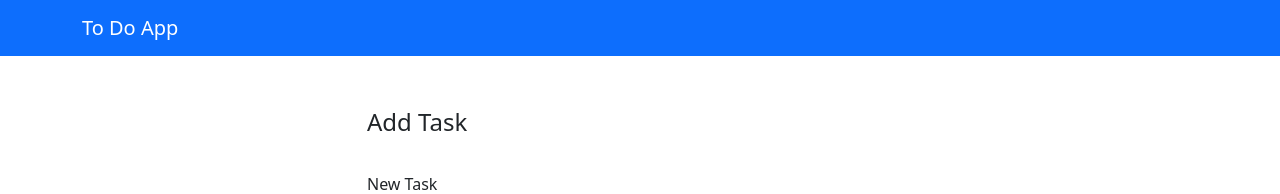
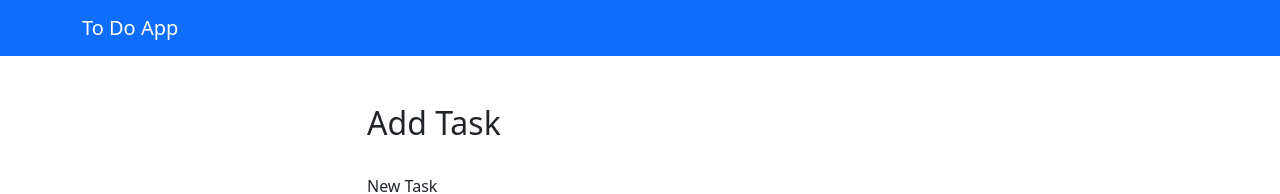
Before and after one commit to pragith98/ToDoFrontend, a Vue app: page / in a window 1280 px wide. Shown: the top 194 px of the page. Built offline with nearby package versions, Linux system fonts and the light colour scheme.

Commit message:
update addtask form

```diff
--- a/src/components/AddTaskForm.vue
+++ b/src/components/AddTaskForm.vue
@@ -1,7 +1,7 @@
 <template>
     <form>
         <fieldset>
-            <legend>Add Task</legend>
+            <h2>Add Task</h2>
 
             <div class="form-group">
                 <label class="form-label mt-4">New Task</label>
```
